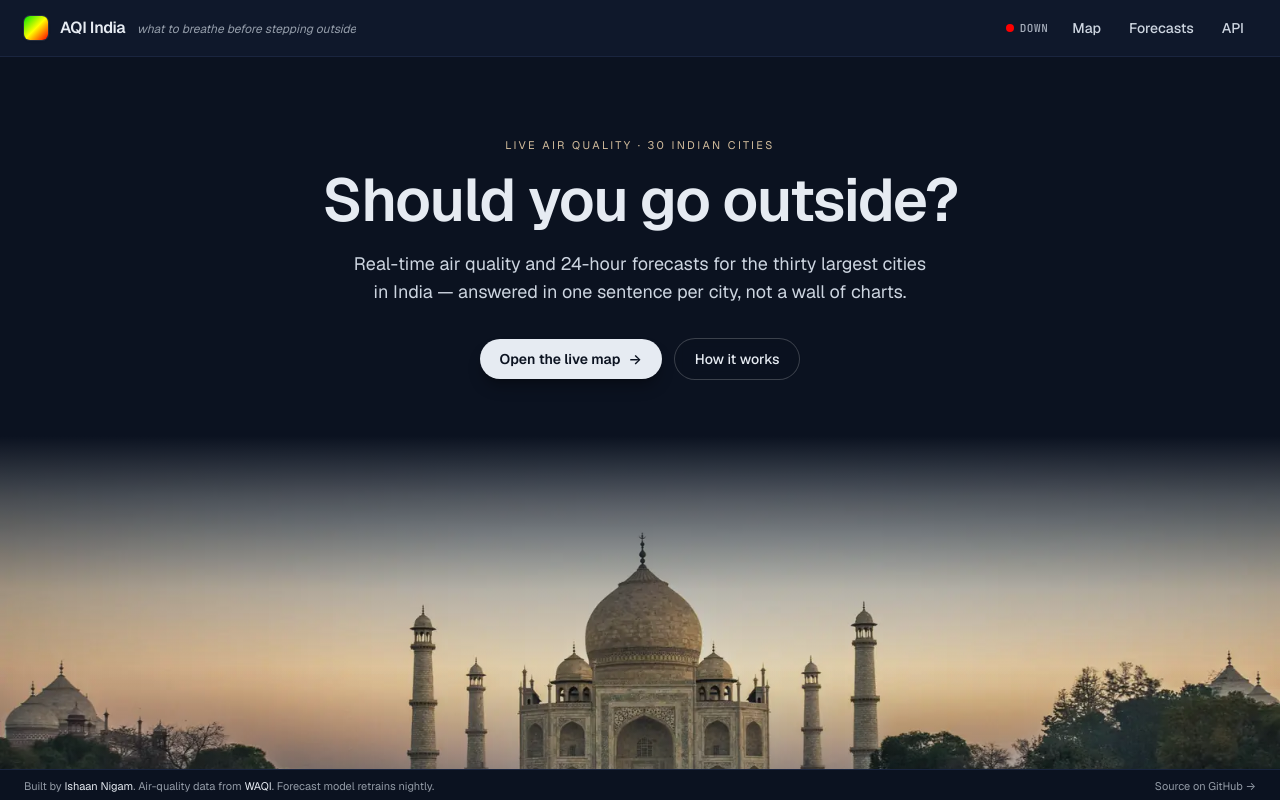
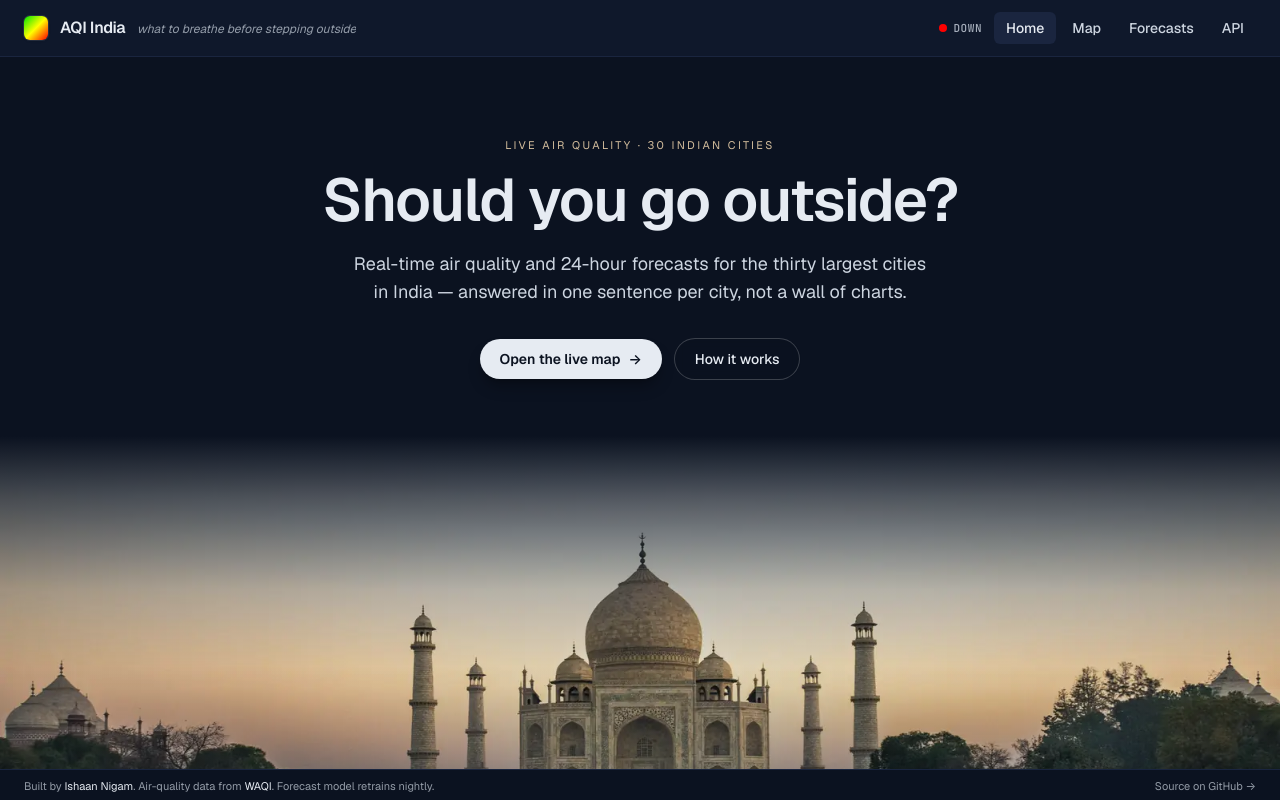
Before and after one commit to ishaan2947/India_AQI, a React (Vite) app in the folder frontend/: page / in a window 1280 px wide. Built offline with nearby package versions, Linux system fonts and the light colour scheme; no server answers.

Commit message:
fix(nav): add an explicit Home link
Moving the landing page to `/` left the logo as the only route back to it.
A wordmark is not a signpost — from the map or the forecasts there was no
visible way home unless you happened to try clicking it.

Co-Authored-By: Claude Opus 5 <noreply@anthropic.com>

```diff
--- a/frontend/src/components/Layout/Navbar.tsx
+++ b/frontend/src/components/Layout/Navbar.tsx
@@ -124,6 +124,16 @@ export default function Navbar() {
             />
           </span>
 
+          {/* The logo links home too, but a wordmark is not a signpost —
+              without this the landing page is unreachable from every other
+              page unless you happen to try clicking the logo. */}
+          <NavLink
+            to="/"
+            end
+            className={({ isActive }) => `${linkBase} ${isActive ? linkActive : linkInactive}`}
+          >
+            Home
+          </NavLink>
           <NavLink
             to="/map"
             className={({ isActive }) => `${linkBase} ${isActive ? linkActive : linkInactive}`}
```
